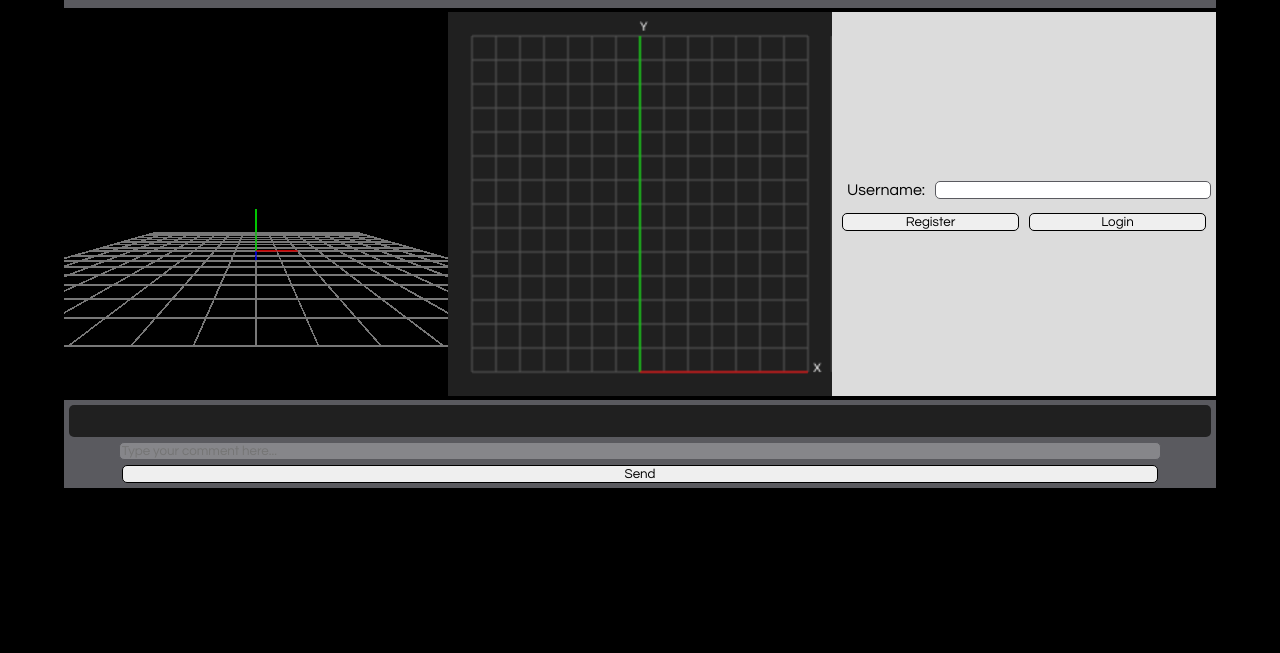
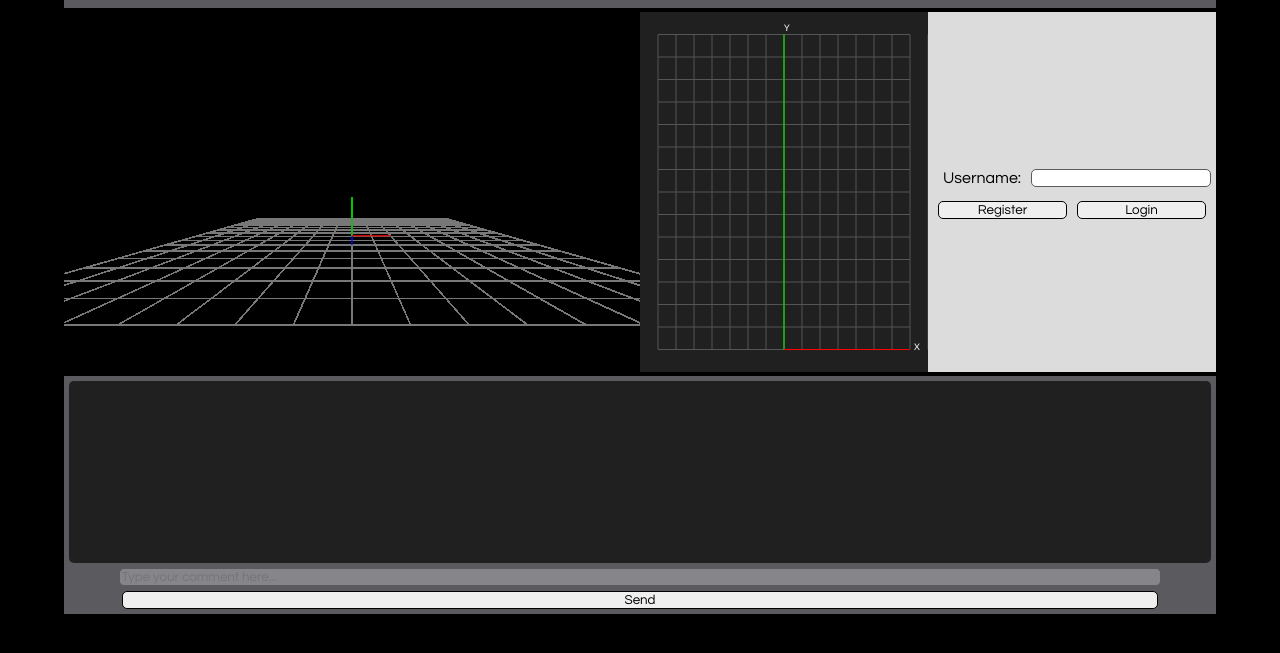
Before and after one commit to mldnantic/aurora, a website: page GeometrySolverWeb/public/index.html in a window 1280 px wide. Shown: the part 77-730 px from the top of the page. Drawn offline with nearby package versions, Linux system fonts and the light colour scheme; no server answers.

Commit message:
bug fixes

```diff
--- a/GeometrySolverWeb/public/main.css
+++ b/GeometrySolverWeb/public/main.css
@@ -19,8 +19,8 @@ body
     /* font-size: large; */
     margin: 2.5% 5%;
     padding: 0;
-    /* height: 90%; */
-    /* width: 90%; */
+    height: 90%;
+    width: 90%;
 }
 
 h1
@@ -48,7 +48,7 @@ canvas
 {
     display: flex;
     flex-flow:row wrap;
-    /* min-width: 50%; */
+    min-width: 50%;
     /* height: 100%; */
     flex:1 0;
     justify-content:flex-start;
@@ -132,7 +132,7 @@ button
 {
     display: flex;
     flex-direction: row;
-    /* min-height: 50%; */
+    min-height: 50%;
     /* max-height: 66%; */
     /* margin: 5%; */
     /* margin-top: 0%; */
@@ -143,7 +143,7 @@ button
 {
     background-color: rgb(32, 32, 32);
     display: flex;
-    /* min-width: 20%; */
+    min-width: 20%;
     flex-flow:row wrap;
     flex:1 0;
     justify-content:flex-start;
@@ -171,7 +171,7 @@ button
 .bodyDiv
 {
     display: flex;
-    /* width: 45%; */
+    width: 45%;
     height: 50px;
     margin: 5px;
     background-color: gainsboro;
@@ -208,7 +208,7 @@ button
 {
     display: flex;
     flex-direction: column-reverse;
-    /* min-height: 33%; */
+    min-height: 33%;
     /* max-height: 50%; */
     background-color: rgb(90, 90, 95);
     /* margin: 5%; */
```
